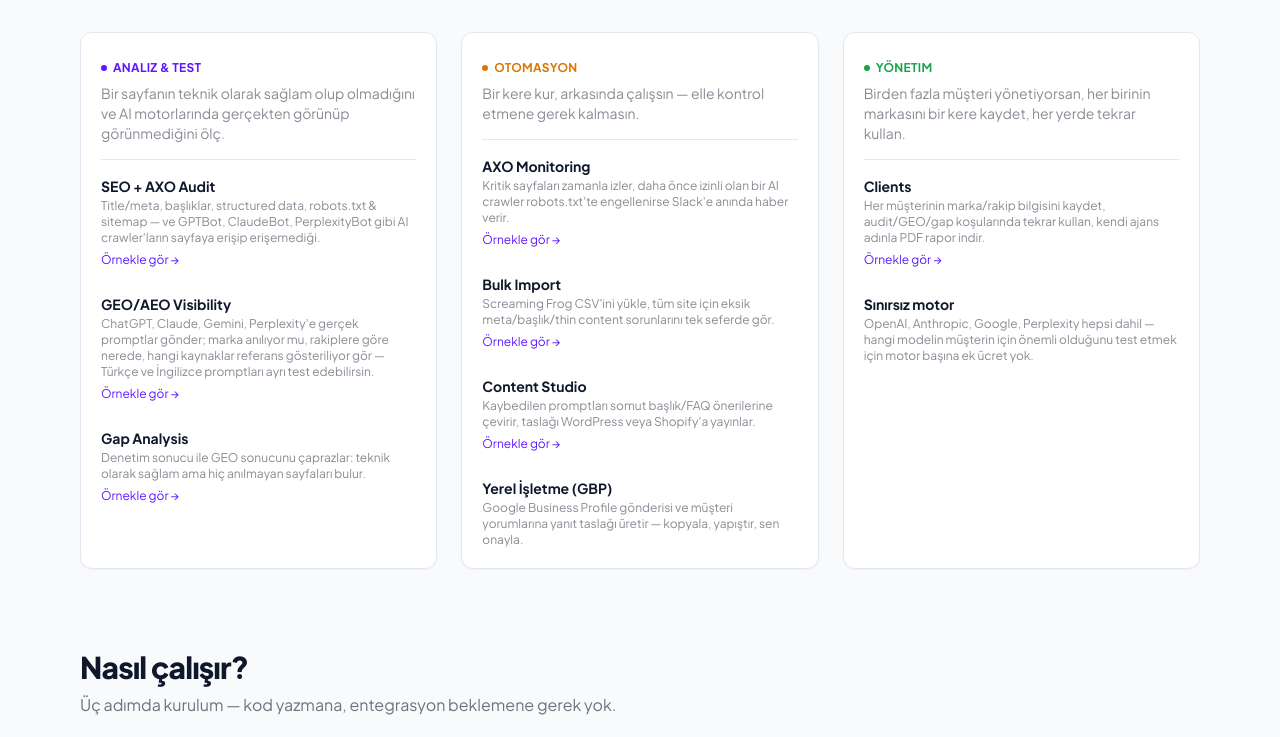
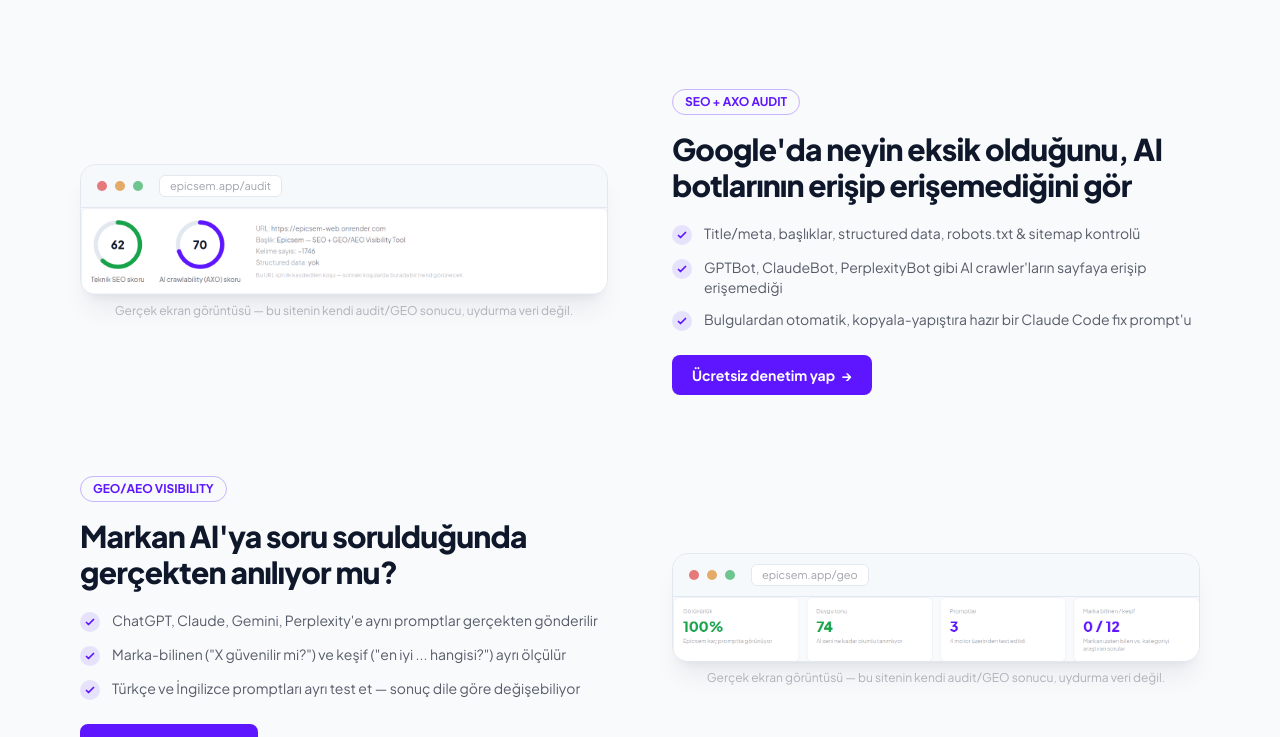
Before and after one commit to kutukcuogulcan/epicsem, a Next.js app: page / in a window 1280 px wide. Shown: the part 885-1622 px from the top of the page. Built offline with nearby package versions, Linux system fonts and the light colour scheme; no server answers.

Commit message:
anasayfa tasarım güncellemesi

```diff
--- a/app/page.tsx
+++ b/app/page.tsx
@@ -1,4 +1,41 @@
 import Link from "next/link";
+import BrowserFrame from "@/components/BrowserFrame";
+
+const CHECK_ICON = (
+  <svg width="12" height="12" viewBox="0 0 12 12" fill="none">
+    <path d="M2.5 6.5L4.5 8.5L9.5 3.5" stroke="currentColor" strokeWidth="1.75" strokeLinecap="round" strokeLinejoin="round" />
+  </svg>
+);
+
+// Deep-dive sections for the two flagship products — alternating image/text sides,
+// each visual a REAL screenshot of this app's own live results (see BrowserFrame),
+// never a fabricated dashboard mockup.
+const SHOWCASES = [
+  {
+    eyebrow: "SEO + AXO AUDIT",
+    title: "Google'da neyin eksik olduğunu, AI botlarının erişip erişemediğini gör",
+    points: [
+      "Title/meta, başlıklar, structured data, robots.txt & sitemap kontrolü",
+      "GPTBot, ClaudeBot, PerplexityBot gibi AI crawler'ların sayfaya erişip erişemediği",
+      "Bulgulardan otomatik, kopyala-yapıştıra hazır bir Claude Code fix prompt'u",
+    ],
+    cta: { href: "/audit", label: "Ücretsiz denetim yap" },
+    image: { src: "/screenshots/audit-scores.png", alt: "Epicsem SEO + AXO Audit sonuç ekranı — gerçek skorlar", path: "epicsem.app/audit", width: 1400, height: 228 },
+    imageSide: "left" as const,
+  },
+  {
+    eyebrow: "GEO/AEO VISIBILITY",
+    title: "Markan AI'ya soru sorulduğunda gerçekten anılıyor mu?",
+    points: [
+      "ChatGPT, Claude, Gemini, Perplexity'e aynı promptlar gerçekten gönderilir",
+      "Marka-bilinen (\"X güvenilir mi?\") ve keşif (\"en iyi ... hangisi?\") ayrı ölçülür",
+      "Türkçe ve İngilizce promptları ayrı test et — sonuç dile göre değişebiliyor",
+    ],
+    cta: { href: "/geo", label: "GEO testini başlat" },
+    image: { src: "/screenshots/geo-visibility-stats.png", alt: "Epicsem GEO/AEO Visibility sonuç ekranı — gerçek görünürlük skoru", path: "epicsem.app/geo", width: 1400, height: 171 },
+    imageSide: "right" as const,
+  },
+];
 
 const GROUPS = [
   {
@@ -64,14 +101,18 @@ const FAQ = [
 
 export default function Home() {
   return (
-    <div className="space-y-20">
-      <section className="relative overflow-hidden rounded-3xl border border-border bg-gradient-to-br from-accent/[0.06] via-geo/10 to-transparent px-6 sm:px-10 py-16 sm:py-20">
+    <div className="space-y-28">
+      <section className="relative overflow-hidden rounded-3xl border border-border bg-gradient-to-br from-accent/[0.06] via-geo/10 to-transparent px-6 sm:px-10 py-20 sm:py-28">
+        <div className="pointer-events-none absolute -top-24 -left-24 h-72 w-72 rounded-full bg-accent/20 blur-3xl" aria-hidden />
+        <div className="pointer-events-none absolute -bottom-32 -right-16 h-80 w-80 rounded-full bg-geo/25 blur-3xl" aria-hidden />
+        <div className="relative">
           <span className="pill-outline bg-accent/5">
             <span className="h-1.5 w-1.5 rounded-full bg-accent" />
             Ajansınız için SEO + AI görünürlük paneli
           </span>
           <h1 className="mt-5 text-4xl sm:text-6xl font-extrabold tracking-tight max-w-3xl leading-[1.05]">
-          Google&apos;da sırala, <span className="text-accent">AI motorlarında</span> görün.
+            Google&apos;da sırala, <span className="text-accent">AI motorlarında</span> görün
+            <span className="italic font-medium text-ink/50"> — elle uğraşmadan.</span>
           </h1>
           <p className="mt-5 text-ink/60 max-w-2xl text-base sm:text-lg">
             Epicsem, klasik teknik SEO denetimini ve ChatGPT / Claude / Gemini / Perplexity üzerinde gerçek prompt
@@ -90,6 +131,36 @@ export default function Home() {
           <p className="mt-6 text-xs text-ink/40 font-medium">
             Şu an ücretsiz test aşamasında — kart bilgisi ya da hesap açmadan deneyebilirsiniz.
           </p>
+        </div>
+      </section>
+
+      <section className="space-y-20">
+        {SHOWCASES.map((s) => (
+          <div key={s.eyebrow} className="grid grid-cols-1 lg:grid-cols-2 gap-10 lg:gap-16 items-center">
+            <div className={s.imageSide === "right" ? "lg:order-2" : ""}>
+              <BrowserFrame {...s.image} />
+              <p className="mt-2 text-center text-xs text-ink/30">Gerçek ekran görüntüsü — bu sitenin kendi audit/GEO sonucu, uydurma veri değil.</p>
+            </div>
+            <div className={s.imageSide === "right" ? "lg:order-1" : ""}>
+              <span className="pill-outline">{s.eyebrow}</span>
+              <h2 className="mt-4 text-2xl sm:text-3xl font-extrabold tracking-tight leading-tight">{s.title}</h2>
+              <ul className="mt-5 space-y-3">
+                {s.points.map((p) => (
+                  <li key={p} className="flex items-start gap-3 text-sm text-ink/70">
+                    <span className="mt-0.5 flex h-5 w-5 shrink-0 items-center justify-center rounded-full bg-accent/10 text-accent">
+                      {CHECK_ICON}
+                    </span>
+                    {p}
+                  </li>
+                ))}
+              </ul>
+              <Link href={s.cta.href} className="mt-6 inline-flex items-center gap-1.5 rounded-lg bg-accent text-white px-5 py-2.5 text-sm font-bold hover:opacity-90 transition-opacity">
+                {s.cta.label}
+                <span aria-hidden>→</span>
+              </Link>
+            </div>
+          </div>
+        ))}
       </section>
 
       <section className="space-y-8">
--- /dev/null
+++ b/components/BrowserFrame.tsx
@@ -0,0 +1,38 @@
+import Image from "next/image";
+
+/**
+ * A "browser chrome" wrapper around a real product screenshot — traffic-light dots +
+ * a URL bar, then the image below. Every image passed in here is an ACTUAL screenshot
+ * of Epicsem's own live app (see public/screenshots/README or the screenshot's own
+ * page for where each one was taken), never a mockup or stock dashboard image — this
+ * matters because the rest of the product is built around not fabricating data, and a
+ * fake "dashboard" graphic would quietly break that promise on the one page (the
+ * homepage) most visitors actually see.
+ */
+export default function BrowserFrame({
+  src,
+  alt,
+  path,
+  width,
+  height,
+}: {
+  src: string;
+  alt: string;
+  path: string;
+  width: number;
+  height: number;
+}) {
+  return (
+    <div className="rounded-2xl border border-border bg-panel shadow-xl shadow-ink/[0.06] overflow-hidden">
+      <div className="flex items-center gap-2 border-b border-border bg-muted/60 px-4 py-2.5">
+        <span className="h-2.5 w-2.5 rounded-full bg-danger/60" />
+        <span className="h-2.5 w-2.5 rounded-full bg-warn/60" />
+        <span className="h-2.5 w-2.5 rounded-full bg-seo/60" />
+        <span className="ml-2 truncate rounded-md bg-panel border border-border px-2.5 py-0.5 text-[11px] text-ink/40">
+          {path}
+        </span>
+      </div>
+      <Image src={src} alt={alt} width={width} height={height} className="w-full h-auto" />
+    </div>
+  );
+}
```
Also changed, not shown: public/screenshots/audit-scores.png (added), public/screenshots/geo-visibility-stats.png (added). Lines whose indentation alone changed are shown as unchanged.
